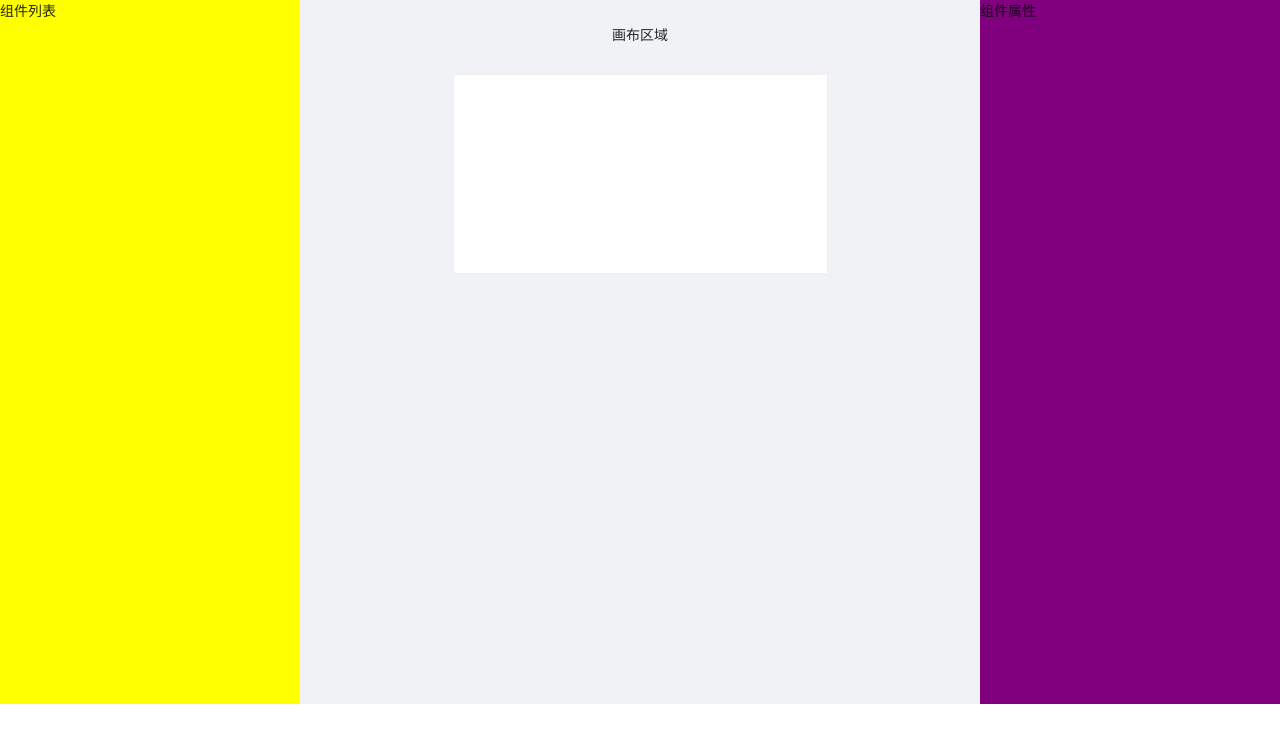
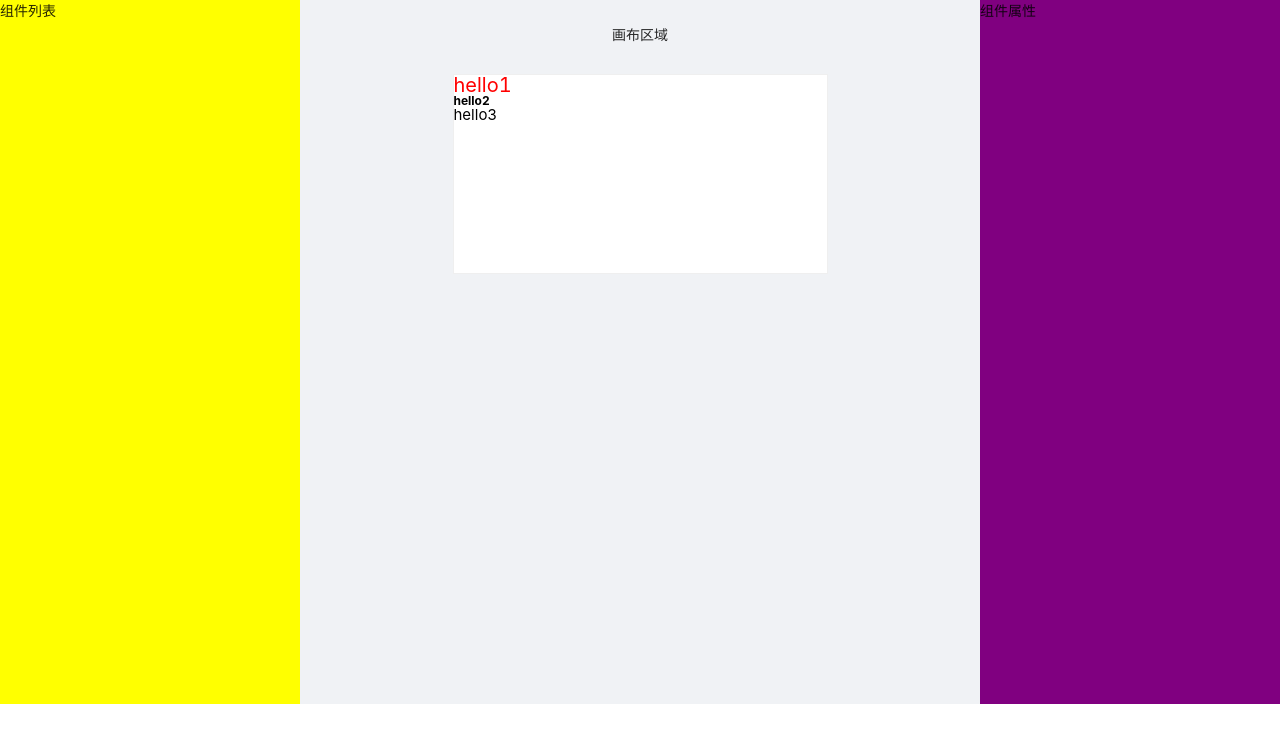
Before and after one commit to StillPengGH/lego, a Vue app: page /editor in a window 1280 px wide. Shown: the top 742 px of the page. Built offline with nearby package versions, Linux system fonts and the light colour scheme.

Commit message:
add LText component -- basic

```diff
--- a/package.json
+++ b/package.json
@@ -10,11 +10,15 @@
   "dependencies": {
     "ant-design-vue": "^2.2.6",
     "core-js": "^3.6.5",
+    "lodash-es": "^4.17.21",
+    "uuid": "^3.4.0",
     "vue": "^3.0.0",
     "vue-router": "^4.0.1",
     "vuex": "^4.0.2"
   },
   "devDependencies": {
+    "@types/lodash-es": "^4.17.5",
+    "@types/uuid": "^8.3.1",
     "@typescript-eslint/eslint-plugin": "^2.33.0",
     "@typescript-eslint/parser": "^2.33.0",
     "@vue/cli-plugin-babel": "~4.5.0",
--- /dev/null
+++ b/src/components/LText.vue
@@ -0,0 +1,43 @@
+<template>
+  <component :is="tag" :style="styleProps" class="l-text-component" @click="handleClick">
+    {{text}}
+  </component>
+</template>
+
+<script lang="ts">
+import { defineComponent } from 'vue'
+import { textDefaultProps, textStylePropsKeys, transformToComopnentProps} from '../defaultProps'
+import useComponentCommon from '../hooks/useComponentCommon'
+
+// 获取props属性对象
+const defaultProps = transformToComopnentProps(textDefaultProps)
+
+export default defineComponent({
+  name: 'LText',
+  props: {
+    tag: {
+      type: String,
+      default: 'div'
+    },
+    ...defaultProps
+  },
+  setup(props) {
+    // 筛选出props中style相关的属性，组成对象，筛选结果：{fontSize:'12px'}
+    // const styleProps = computed(() => pick(props, textStylePropsKeys))
+    // 处理公共逻辑（获取style属性和点击事件处理）
+    const { styleProps, handleClick } = useComponentCommon(props, textStylePropsKeys)
+    return {
+      styleProps,
+      handleClick
+    }
+  },
+})
+</script>
+
+<style lang="scss" scoped>
+.l-text-component {
+  box-sizing: boder-box;
+  white-space: pre-wrap;
+  position: relative !important;
+}
+</style>
--- /dev/null
+++ b/src/defaultProps.ts
@@ -0,0 +1,62 @@
+import { without, mapValues } from 'lodash-es'
+
+// 通用属性
+export const commonDefaultProps = {
+	// actions
+	actionType: '',
+	url: '',
+	// size
+	height: '',
+	width: '318px',
+	paddingLeft: '0px',
+	paddingRight: '0px',
+	paddingTop: '0px',
+	paddingBottom: '0px',
+	// border type
+	borderStyle: 'none',
+	borderColor: '#000',
+	borderWidth: '0',
+	borderRadius: '0',
+	// shadow and opacity
+	boxShadow: '0 0 0 #000000',
+	opacity: 1,
+	// position and x,y
+	position: 'absolute',
+	left: '0',
+	top: '0',
+	right: '0',
+}
+
+//  LText组件属性=特有属性+通用属性
+export const textDefaultProps = {
+	text: '正文内容',
+	fontSize: '14px',
+	fontFamily: '',
+	fontWeight: 'normal',
+	fontStyle: 'normal',
+	textDecoration: 'none',
+	lineHeight: '1',
+	textAlign: 'left',
+	color: '#000000',
+	backgroundColor: '',
+	...commonDefaultProps,
+}
+
+// 获取style属性的key（使用lodash的without排出和样式无关的key）
+export const textStylePropsKeys = without(
+	Object.keys(textDefaultProps),
+	'actionType',
+	'url',
+	'text'
+)
+
+// 使用lodash提供的mapValues对textDefaultProps组装成符合组件内props格式的对象
+// 格式：props: { text: {type: String, default: '123'}, ...},
+export const transformToComopnentProps = <T extends { [key: string]: any }> (props: T) => {
+	return mapValues(props, (item) => {
+		return {
+			type: item.constructor,
+			default: item,
+		}
+	})
+}
--- /dev/null
+++ b/src/hooks/useComponentCommon.ts
@@ -0,0 +1,20 @@
+import { computed } from 'vue'
+import { pick } from 'lodash-es'
+
+const useComponentCommon = <T extends { [key: string]: any }>(
+	props: T,
+	picks: string[]
+) => {
+	const styleProps = computed(() => pick(props, picks))
+	const handleClick = () => {
+		if (props.actionType === 'url' && props.url) {
+			window.location.href = props.url
+		}
+	}
+	return {
+		styleProps,
+    handleClick
+	}
+}
+
+export default useComponentCommon
--- /dev/null
+++ b/src/store/editor.ts
@@ -0,0 +1,30 @@
+import { Module } from 'vuex'
+import { v4 as uuidv4 } from 'uuid'
+import { GlobalDataProps } from './index'
+
+export interface EditorProps {
+  elements: ELementData[];  // 供中间画布渲染数组
+  currentElement: string;       // 当前编辑的是哪个元素
+}
+
+interface ELementData {
+  id: string;                     // id，uuid v4 生成
+  name: string;                   // 业务组件库名称 l-text l-image等等
+  props: { [key: string]: any };  // 这个元素的属性
+}
+
+// 测试数据
+export const testElements: ELementData[] = [
+  { id: uuidv4(), name: 'l-text', props: { text: 'hello1', fontSize: '20px', color: 'red'} },
+  { id: uuidv4(), name: 'l-text', props: { text: 'hello2', fontSize: '12px', fontWeight: 'bold'} },
+  { id: uuidv4(), name: 'l-text', props: { text: 'hello3', fontSize: '15px', actionType: 'url', url: 'https://www.baidu.com'} },
+]
+
+const editor: Module<EditorProps,GlobalDataProps> = {
+  state: {
+    elements: testElements,
+    currentElement: ''
+  }
+}
+
+export default editor
--- a/src/store/index.ts
+++ b/src/store/index.ts
@@ -1,18 +1,21 @@
 import { createStore } from 'vuex'
 import templates, { TemplatesProps } from './templates'
 import user, { UserProps } from './user'
+import editor, { EditorProps } from './editor'
 
 // 定义store类型
 export interface GlobalDataProps {
   user: UserProps;
   templates: TemplatesProps;
+  editor: EditorProps;
 }
 
 // 创建store实例，并通过modules引入其他store模块
 const store = createStore<GlobalDataProps>({
   modules: {
     user,
-    templates
+    templates,
+    editor
   }
 })
 
--- a/src/views/Editor.vue
+++ b/src/views/Editor.vue
@@ -10,7 +10,17 @@
 			<a-layout style="padding: 0 24px 24px">
 				<a-layout-content class="preview-container">
 					<p>画布区域</p>
-					<div class="preview-list" id="canvas-area"></div>
+					<div class="preview-list" id="canvas-area">
+            <!-- <div v-for="element in elements" :key="element.id">
+              {{ element.props.text }}
+            </div> -->
+            <component
+              v-for="element in elements"
+              :key="element.id"
+              :is="element.name"
+              v-bind="element.props"
+            />
+          </div>
 				</a-layout-content>
 			</a-layout>
 			<a-layout-sider width="300" style="background: purple" class="settings-panel">
@@ -21,11 +31,21 @@
 </template>
 
 <script lang="ts">
-import { defineComponent } from 'vue'
+import { defineComponent, computed } from 'vue'
+import { useStore} from 'vuex'
+import { GlobalDataProps } from '../store/index'
+import LText from '../components/LText.vue'
 
 export default defineComponent({
+  components: {
+    LText
+  },
 	setup() {
-		return {}
+    const store = useStore<GlobalDataProps>()
+    const elements = computed(() => store.state.editor.elements )
+		return {
+      elements
+    }
 	},
 })
 </script>
```
Also changed, not shown: 1 other file (tests, documents, lock files or other folders).
